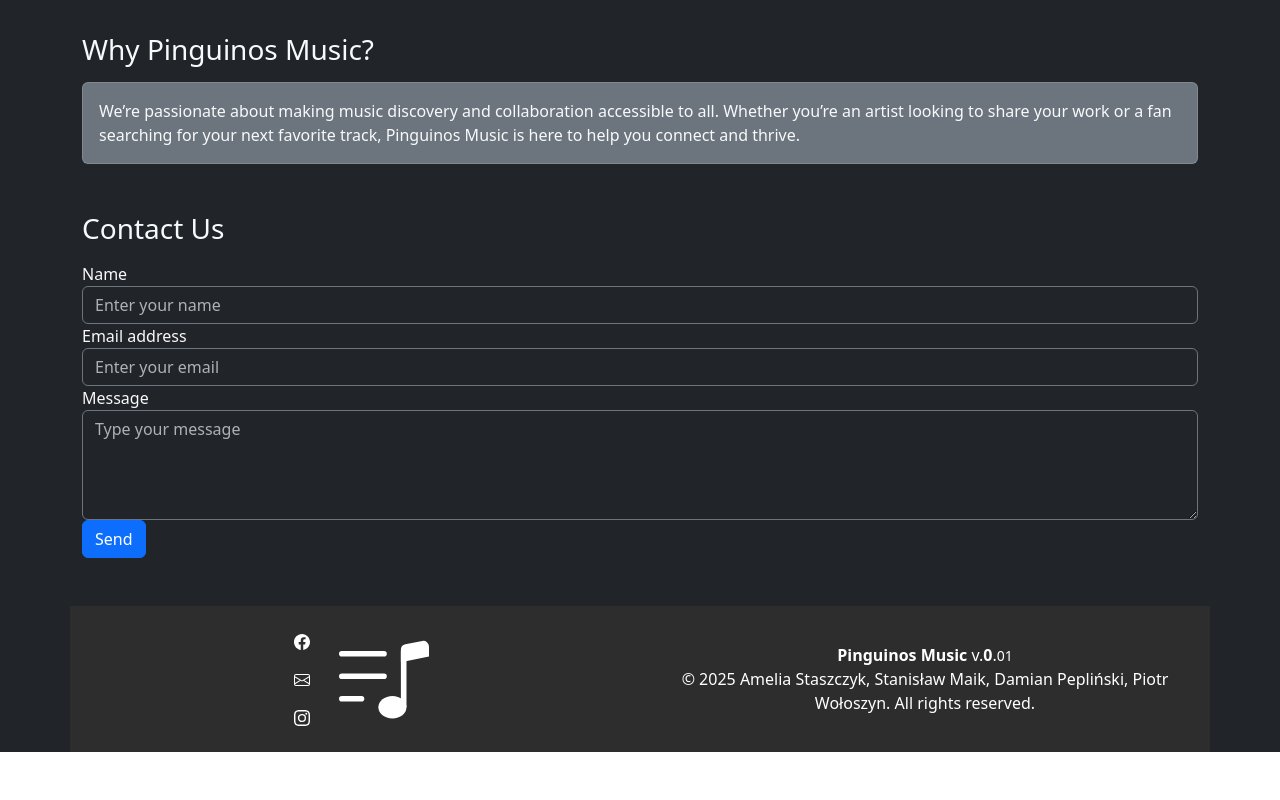
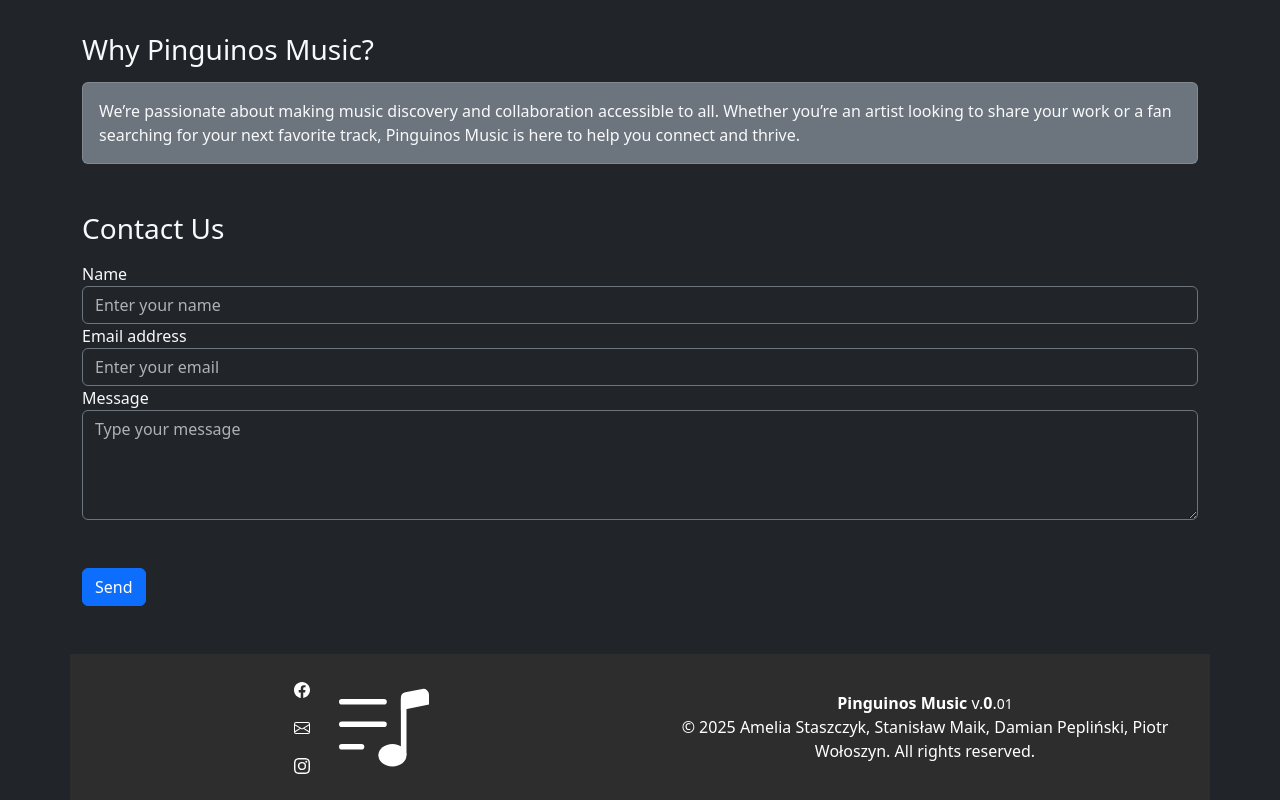
Before and after one commit to amystas/esmovia-react-music-project, a React (Vite) app: page /#/about-us in a window 1280 px wide. Shown: the part 925-1725 px from the top of the page. Before the commit the page ends 1677 px from the top, so only its background shows below. Built offline with nearby package versions, Linux system fonts and the light colour scheme.

Commit message:
Add files via upload

```diff
--- a/src/About.jsx
+++ b/src/About.jsx
@@ -1,6 +1,59 @@
-import React from 'react';
+import React, { useEffect } from 'react';
 
 const AboutUs = () => {
+  useEffect(() => {
+    // Inject custom toast styles once
+    if (!document.getElementById('custom-toast-style')) {
+      const style = document.createElement('style');
+      style.id = 'custom-toast-style';
+      style.innerHTML = `
+        .custom-toast {
+          background-color: #007bff !important;
+          border: none;
+          box-shadow: 0 4px 16px 0 rgba(0,123,255,0.15);
+          transition: transform 0.3s cubic-bezier(.68,-0.55,.27,1.55), opacity 0.3s;
+          animation: toast-in 0.4s cubic-bezier(.68,-0.55,.27,1.55);
+          position: fixed;
+          top: 1rem;
+          right: 1rem;
+          z-index: 9999;
+        }
+        .custom-toast.plop-out {
+          animation: plop 0.35s cubic-bezier(.68,-0.55,.27,1.55);
+        }
+        @keyframes toast-in {
+          0% {
+            transform: translateX(120%) scale(0.9);
+            opacity: 0.2;
+          }
+          60% {
+            transform: translateX(-10%) scale(1.05);
+            opacity: 1;
+          }
+          100% {
+            transform: translateX(0) scale(1);
+            opacity: 1;
+          }
+        }
+        @keyframes plop {
+          0% {
+            transform: scale(1);
+            opacity: 1;
+          }
+          60% {
+            transform: scale(1.15);
+            opacity: 1;
+          }
+          100% {
+            transform: scale(0.7);
+            opacity: 0;
+          }
+        }
+      `;
+      document.head.appendChild(style);
+    }
+  }, []);
+
   const validateAndSend = (e) => {
     e.preventDefault();
     const name = e.target.name.value.trim();
@@ -50,7 +103,6 @@ const AboutUs = () => {
 
   return (
     <div className="bg-dark text-light" data-bs-theme="dark">
-
       <main className="container">
         <section className="mb-5">
           <h1 className="display-4 mb-3">Our team</h1>
@@ -111,7 +163,9 @@ const AboutUs = () => {
               <label htmlFor="message">Message</label>
               <textarea className="form-control bg-dark text-light border-secondary" id="message" name="message" rows="4" placeholder="Type your message" required minLength="10" maxLength="500" />
             </div>
-            <button type="submit" className="btn btn-primary custom-btn">Send</button>
+            <div className="mt-5">
+              <button type="submit" className="btn btn-primary custom-btn">Send</button>
+            </div>
           </form>
           <div id="toast-container"></div>
         </section>
```
